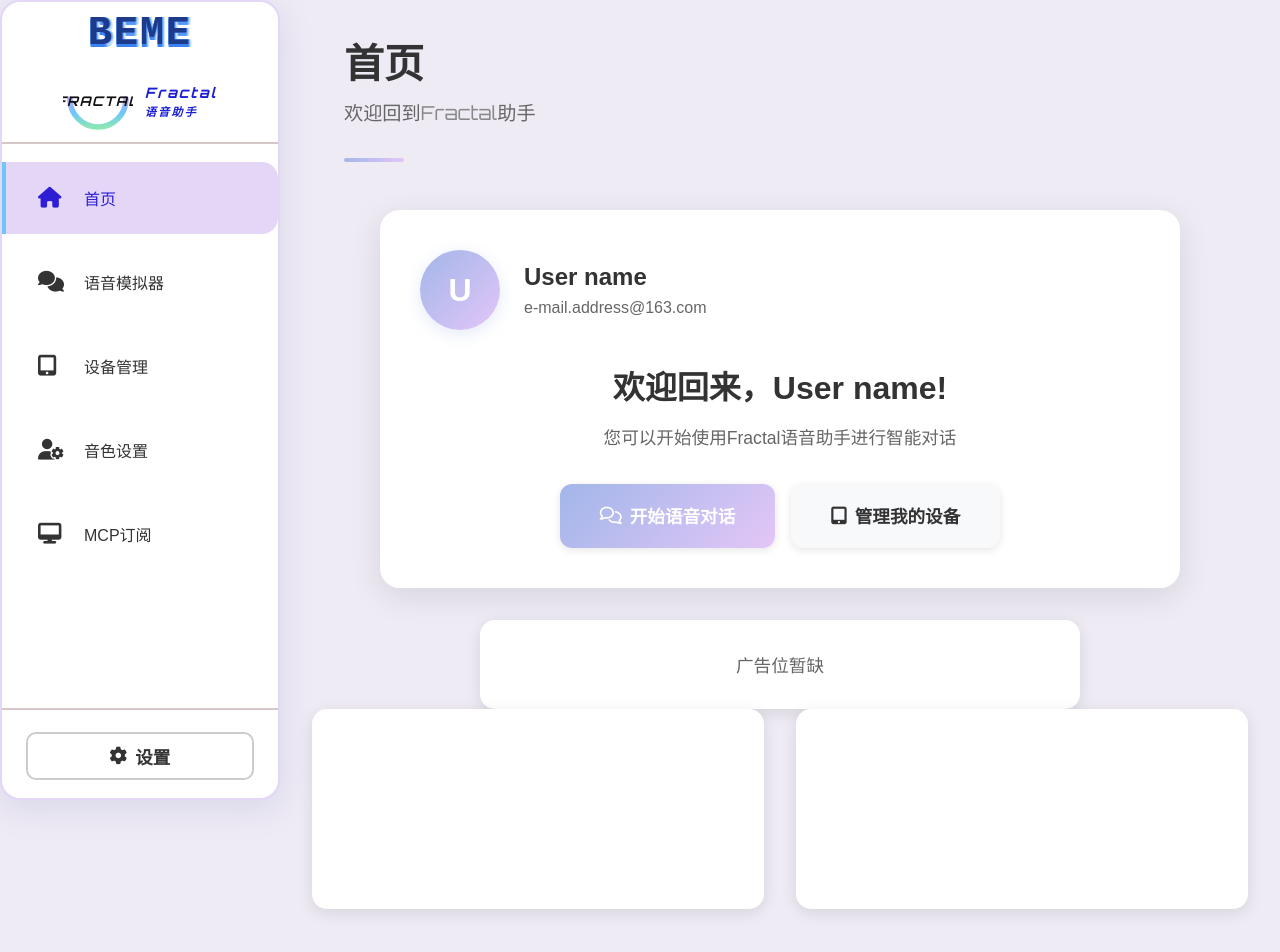
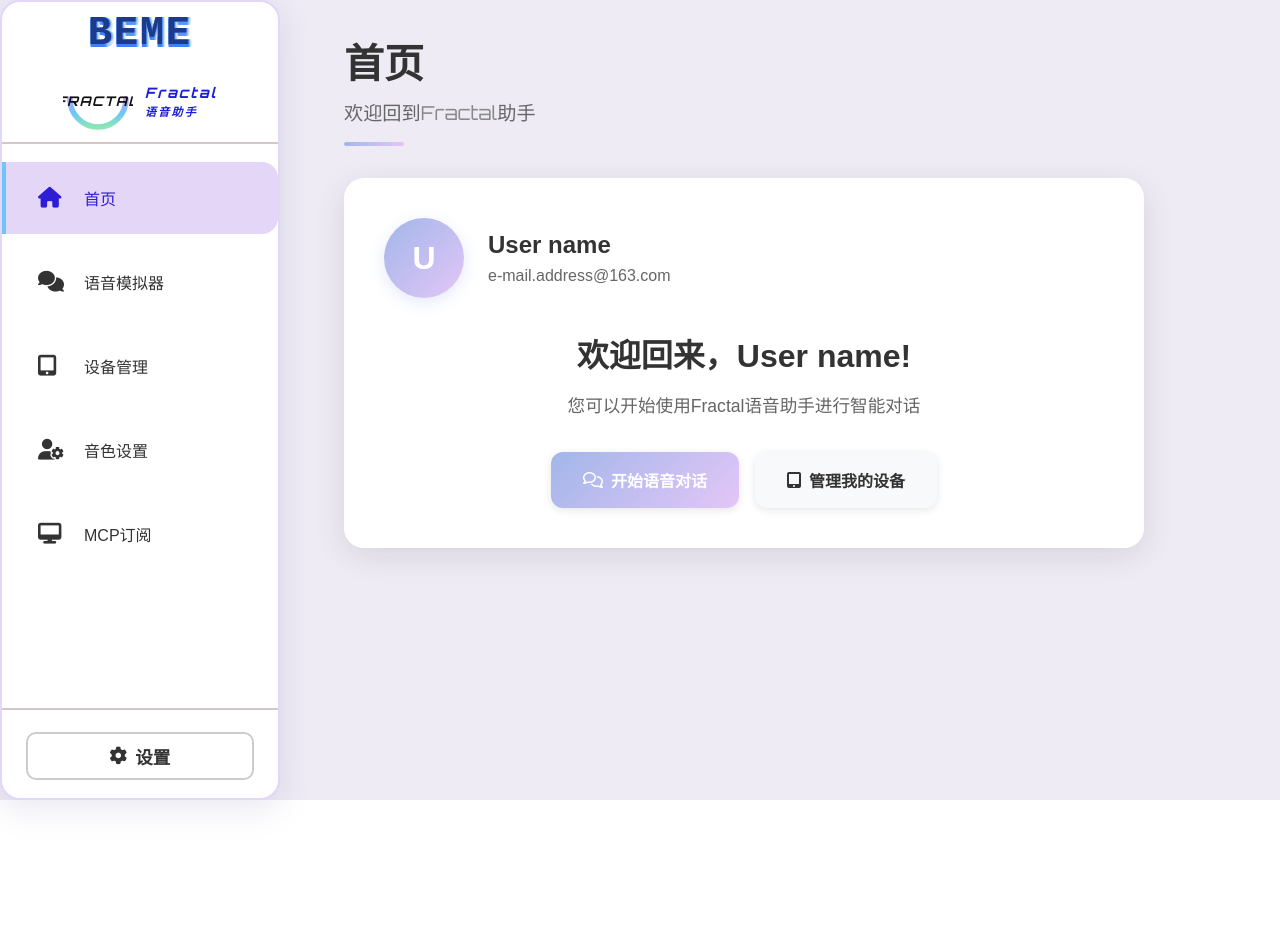
Before and after one commit to zz920/fractal_front, a Vue app: page /home in a window 1280 px wide. Shown: the top 952 px of the page. After the commit the page ends 800 px from the top, so only its background shows below. Built offline with nearby package versions, Linux system fonts and the light colour scheme.

Commit message:
feat: 重新布局UI界面 (移除了构建产物)

```diff
--- a/src/views/Home.vue
+++ b/src/views/Home.vue
@@ -1,12 +1,12 @@
 <template>
   <div class="home-content">
-    <div class="main-title main-title-centered">首页</div>
-    <div class="main-subtitle main-title-centered">欢迎回到<span style="font-family:'Orbitron',Arial,sans-serif;color:#888;">Fractal</span>助手</div>
-    <div class="main-title-bar main-title-bar-centered"></div>
+    <div class="main-title">首页</div>
+    <div class="main-subtitle">欢迎回到<span style="font-family:'Orbitron',Arial,sans-serif;color:#888;">Fractal</span>助手</div>
+    <div class="main-title-bar"></div>
 
-    <div class="main-content-row main-content-row-centered">
-      <div class="welcome-card welcome-card-centered">
-        <div class="welcome-avatar welcome-avatar-centered">
+    <div class="welcome-section">
+      <div class="welcome-card">
+        <div class="welcome-header">
           <div class="avatar-circle">
             <span class="avatar-initial">{{ userStore.userInfo.avatar }}</span>
           </div>
@@ -16,27 +16,20 @@
           </div>
         </div>
 
-        <div class="welcome-main welcome-main-centered">
+        <div class="welcome-content">
           <div class="welcome-main-title">欢迎回来，{{ userStore.userInfo.username }}!</div>
           <div class="welcome-main-desc">您可以开始使用Fractal语音助手进行智能对话</div>
 
-          <div class="welcome-btns welcome-btns-centered">
-            <button class="welcome-btn primary btn-large" @click="navigateToVoiceSimulator">
+          <div class="welcome-buttons">
+            <button class="welcome-btn primary" @click="navigateToVoiceSimulator">
               <i class="fa-regular fa-comments"></i>开始语音对话
             </button>
-            <button class="welcome-btn btn-large" @click="navigateToDeviceManagement">
+            <button class="welcome-btn" @click="navigateToDeviceManagement">
               <i class="fa-solid fa-tablet-screen-button"></i>管理我的设备
             </button>
           </div>
         </div>
       </div>
-    </div>
-
-    <div class="ad-card ad-card-centered">广告位暂缺</div>
-
-    <div class="main-content-row main-content-row-centered">
-      <div class="placeholder-card"></div>
-      <div class="placeholder-card"></div>
     </div>
   </div>
 </template>
@@ -94,34 +87,27 @@ export default {
   font-weight: 700;
   color: #333;
   margin-bottom: 0.5rem;
-}
-
-.main-title-centered {
-  text-align: left;
   margin-left: 2rem;
 }
 
 .main-subtitle {
   font-size: 1.2rem;
   color: #666;
-  margin-bottom: 2rem;
+  margin-bottom: 1rem;
+  margin-left: 2rem;
 }
 
 .main-title-bar {
   width: 60px;
   height: 4px;
   background: linear-gradient(90deg, #a2b6e9, #e3c6f7);
-  margin: 0 0 3rem 2rem;
+  margin: 0 0 2rem 2rem;
   border-radius: 2px;
 }
 
-.main-content-row {
-  margin-bottom: 2rem;
-}
-
-.main-content-row-centered {
-  display: flex;
-  justify-content: center;
+.welcome-section {
+  margin-left: 2rem;
+  margin-right: 2rem;
 }
 
 .welcome-card {
@@ -130,21 +116,12 @@ export default {
   padding: 2.5rem;
   box-shadow: 0 8px 32px rgba(0, 0, 0, 0.1);
   max-width: 800px;
-  width: 100%;
 }
 
-.welcome-card-centered {
-  margin: 0 auto;
-}
-
-.welcome-avatar {
+.welcome-header {
   display: flex;
   align-items: center;
   margin-bottom: 2rem;
-}
-
-.welcome-avatar-centered {
-  justify-content: center;
 }
 
 .avatar-circle {
@@ -181,13 +158,8 @@ export default {
   color: #666;
 }
 
-.welcome-main {
+.welcome-content {
   text-align: center;
-}
-
-.welcome-main-centered {
-  max-width: 600px;
-  margin: 0 auto;
 }
 
 .welcome-main-title {
@@ -204,16 +176,11 @@ export default {
   line-height: 1.6;
 }
 
-.welcome-btns {
+.welcome-buttons {
   display: flex;
   gap: 1rem;
   justify-content: center;
   flex-wrap: wrap;
-}
-
-.welcome-btns-centered {
-  max-width: 500px;
-  margin: 0 auto;
 }
 
 .welcome-btn {
@@ -242,57 +209,24 @@ export default {
   color: white;
 }
 
-.btn-large {
-  padding: 1.2rem 2.5rem;
-  font-size: 1.1rem;
-}
-
-.ad-card {
-  background: white;
-  border-radius: 15px;
-  padding: 2rem;
-  text-align: center;
-  color: #666;
-  font-size: 1.1rem;
-  box-shadow: 0 4px 16px rgba(0, 0, 0, 0.1);
-  margin-bottom: 2rem;
-}
-
-.ad-card-centered {
-  max-width: 600px;
-  margin: 0 auto;
-}
-
-.placeholder-card {
-  background: white;
-  border-radius: 15px;
-  padding: 2rem;
-  box-shadow: 0 4px 16px rgba(0, 0, 0, 0.1);
-  flex: 1;
-  margin: 0 1rem;
-  min-height: 200px;
-  display: flex;
-  align-items: center;
-  justify-content: center;
-  color: #666;
-  font-size: 1.1rem;
-}
-
-.placeholder-card:first-child {
-  margin-left: 0;
-}
-
-.placeholder-card:last-child {
-  margin-right: 0;
-}
-
 /* 移动端适配 */
 @media (max-width: 768px) {
+  .main-title,
+  .main-subtitle,
+  .main-title-bar {
+    margin-left: 1rem;
+  }
+
+  .welcome-section {
+    margin-left: 1rem;
+    margin-right: 1rem;
+  }
+
   .welcome-card {
     padding: 1.5rem;
   }
 
-  .welcome-btns {
+  .welcome-buttons {
     flex-direction: column;
   }
 
@@ -300,9 +234,5 @@ export default {
     width: 100%;
     justify-content: center;
   }
-
-  .placeholder-card {
-    margin: 0.5rem 0;
-  }
 }
 </style>
```
Also changed, not shown: src/views/DeviceManagement.vue (line endings or trailing spaces).
